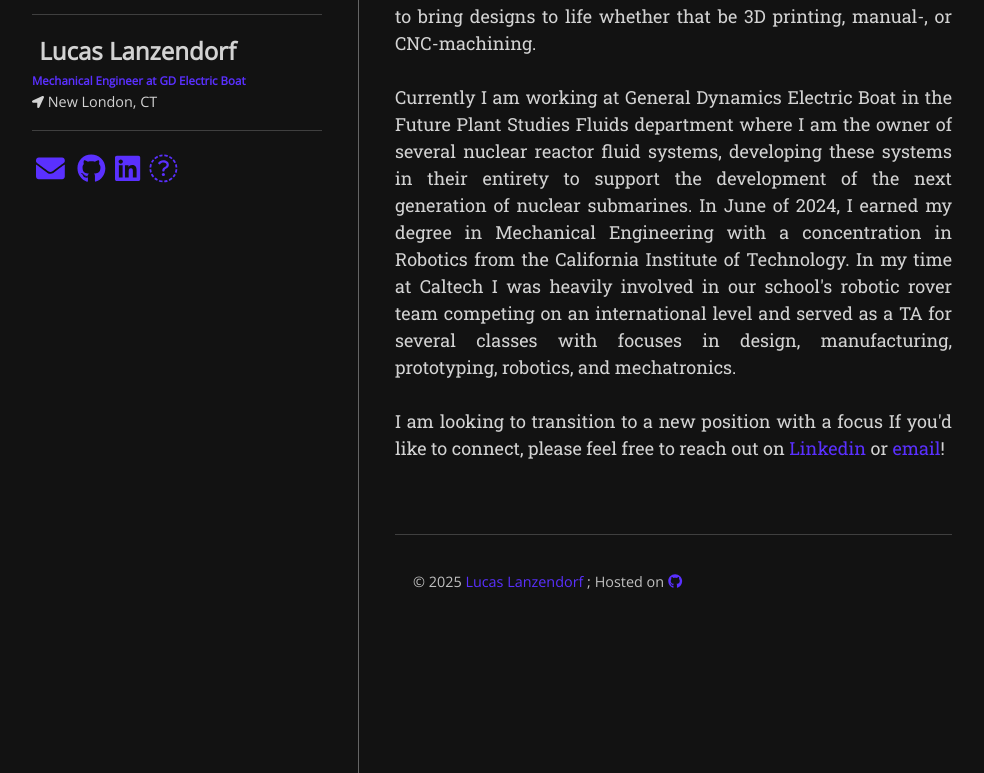
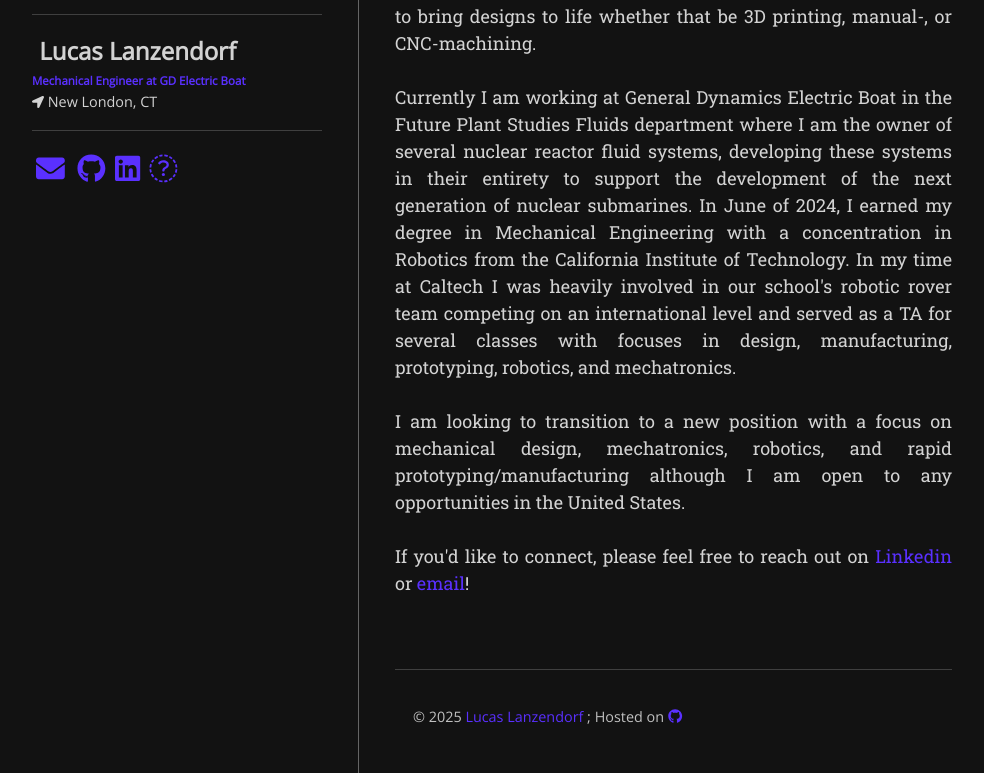
Before and after one commit to Lanzendorf/lanzendorf.github.io, a Jekyll site: the page built from index.html, in a window 1280 px wide, cut to the strip 464-1237 px from the top of the page. Shown: the whole strip, without its empty margins (22-1006 px from the left). Built offline with Jekyll 4.4.1, drawn with Linux system fonts in a browser that asks for light colours; nearby versions of some CDN libraries; some web fonts are replaced; the list of posts is cut into pages by our own code.

Commit message:
home page changes

```diff
--- a/index.html
+++ b/index.html
@@ -16,7 +16,7 @@
 Currently I am working at General Dynamics Electric Boat in the Future Plant Studies Fluids department where I am the owner of several nuclear reactor fluid systems, developing these systems in their entirety to support the development of the next generation of nuclear submarines. In June of 2024, I earned my degree in Mechanical Engineering with a concentration in Robotics from the California Institute of Technology. In my time at Caltech I was heavily involved in our school's robotic rover team competing on an international level and served as a TA for several classes with focuses in design, manufacturing, prototyping, robotics, and mechatronics.
 <br>
 <br>
- I am looking to transition to a new position with a focus
-
-
+I am looking to transition to a new position with a focus on mechanical design, mechatronics, robotics, and rapid prototyping/manufacturing although I am open to any opportunities in the United States.
+<br>
+<br>
 If you'd like to connect, please feel free to reach out on <a href="https://www.linkedin.com/in/lanzendorf">Linkedin</a> or <a href="mailto:lucaslanzendorf@gmail.com">email</a>!
```
